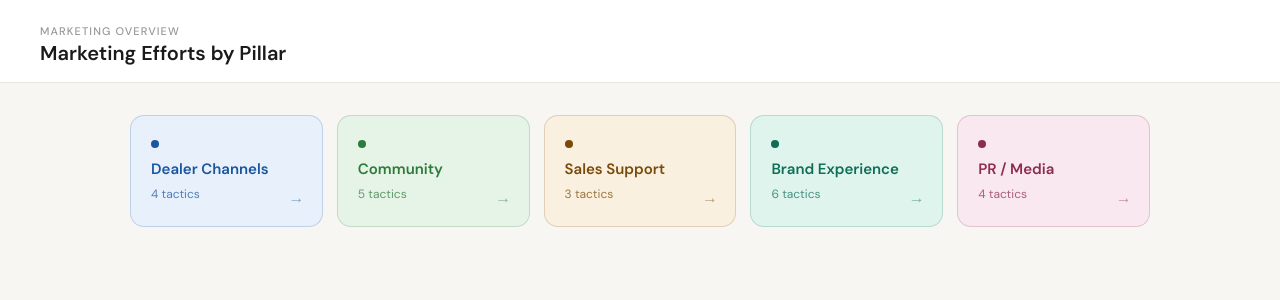
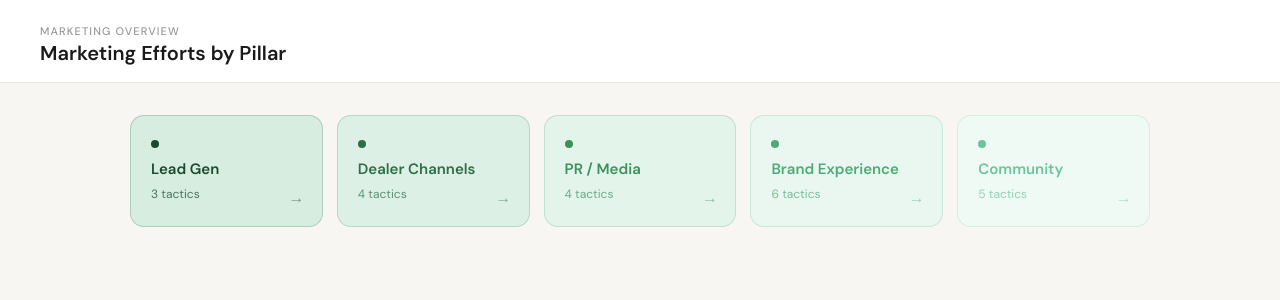
Before and after one commit to strammellsto/marketing-dashboard, a React (Vite) app: page / in a window 1280 px wide. Shown: the top 300 px of the page. Built offline with nearby package versions, Linux system fonts and the light colour scheme.

Commit message:
Update data.js

```diff
--- a/src/data.js
+++ b/src/data.js
@@ -10,10 +10,39 @@
 
 const PILLARS = [
   {
+    id: "leadgen",
+    name: "Lead Gen",
+    color: "#1a4a2e",
+    bg: "#d6ede0",
+    tactics: [
+      {
+        id: "digital-marketing",
+        name: "Integrated Digital Marketing & Demand Gen",
+        dealers: {
+          "Placeholder": "Describe what's happening here.",
+        },
+      },
+      {
+        id: "campaigns",
+        name: "Campaigns (Email / Digital)",
+        dealers: {
+          "Placeholder": "Describe what's happening here.",
+        },
+      },
+      {
+        id: "promotions",
+        name: "Promotions",
+        dealers: {
+          "Placeholder": "Describe what's happening here.",
+        },
+      },
+    ],
+  },
+  {
     id: "dealer",
     name: "Dealer Channels",
-    color: "#1a56a0",
-    bg: "#e8f0fb",
+    color: "#2d6e47",
+    bg: "#ddf0e5",
     tactics: [
       {
         id: "showroom",
@@ -56,10 +85,96 @@ const PILLARS = [
     ],
   },
   {
+    id: "pr",
+    name: "PR / Media",
+    color: "#3d8f5f",
+    bg: "#e3f5eb",
+    tactics: [
+      {
+        id: "print",
+        name: "Print (Paid & Earned)",
+        dealers: {
+          "Placeholder": "Describe what's happening here.",
+        },
+      },
+      {
+        id: "influencers",
+        name: "Influencers",
+        dealers: {
+          "Placeholder": "Describe what's happening here.",
+        },
+      },
+      {
+        id: "press",
+        name: "Press & Media",
+        dealers: {
+          "Placeholder": "Describe what's happening here.",
+        },
+      },
+      {
+        id: "brand-moments",
+        name: "Brand Moments & Product",
+        dealers: {
+          "Placeholder": "Describe what's happening here.",
+        },
+      },
+    ],
+  },
+  {
+    id: "brand",
+    name: "Brand Experience",
+    color: "#4eaa78",
+    bg: "#eaf7f0",
+    tactics: [
+      {
+        id: "web",
+        name: "Web",
+        dealers: {
+          "Placeholder": "Describe what's happening here.",
+        },
+      },
+      {
+        id: "meta",
+        name: "Social — Meta / Facebook",
+        dealers: {
+          "Placeholder": "Describe what's happening here.",
+        },
+      },
+      {
+        id: "tiktok",
+        name: "Social — TikTok",
+        dealers: {
+          "Placeholder": "Describe what's happening here.",
+        },
+      },
+      {
+        id: "linkedin",
+        name: "Social — LinkedIn",
+        dealers: {
+          "Placeholder": "Describe what's happening here.",
+        },
+      },
+      {
+        id: "youtube",
+        name: "Social — YouTube",
+        dealers: {
+          "Placeholder": "Describe what's happening here.",
+        },
+      },
+      {
+        id: "search",
+        name: "Search / AI",
+        dealers: {
+          "Placeholder": "Describe what's happening here.",
+        },
+      },
+    ],
+  },
+  {
     id: "community",
     name: "Community",
-    color: "#2d7a3a",
-    bg: "#e6f4e8",
+    color: "#6dc49a",
+    bg: "#f0faf5",
     tactics: [
       {
         id: "app",
@@ -109,121 +224,6 @@ const PILLARS = [
       },
     ],
   },
-  {
-    id: "sales",
-    name: "Sales Support",
-    color: "#7a4a0a",
-    bg: "#faf0e0",
-    tactics: [
-      {
-        id: "digital-marketing",
-        name: "Integrated Digital Marketing & Demand Gen",
-        dealers: {
-          "Placeholder": "Describe what's happening here.",
-        },
-      },
-      {
-        id: "campaigns",
-        name: "Campaigns (Email / Digital)",
-        dealers: {
-          "Placeholder": "Describe what's happening here.",
-        },
-      },
-      {
-        id: "promotions",
-        name: "Promotions",
-        dealers: {
-          "Placeholder": "Describe what's happening here.",
-        },
-      },
-    ],
-  },
-  {
-    id: "brand",
-    name: "Brand Experience",
-    color: "#0f6e56",
-    bg: "#e0f4ee",
-    tactics: [
-      {
-        id: "web",
-        name: "Web",
-        dealers: {
-          "Placeholder": "Describe what's happening here.",
-        },
-      },
-      {
-        id: "meta",
-        name: "Social — Meta / Facebook",
-        dealers: {
-          "Placeholder": "Describe what's happening here.",
-        },
-      },
-      {
-        id: "tiktok",
-        name: "Social — TikTok",
-        dealers: {
-          "Placeholder": "Describe what's happening here.",
-        },
-      },
-      {
-        id: "linkedin",
-        name: "Social — LinkedIn",
-        dealers: {
-          "Placeholder": "Describe what's happening here.",
-        },
-      },
-      {
-        id: "youtube",
-        name: "Social — YouTube",
-        dealers: {
-          "Placeholder": "Describe what's happening here.",
-        },
-      },
-      {
-        id: "search",
-        name: "Search / AI",
-        dealers: {
-          "Placeholder": "Describe what's happening here.",
-        },
-      },
-    ],
-  },
-  {
-    id: "pr",
-    name: "PR / Media",
-    color: "#8c2d50",
-    bg: "#f9e8ef",
-    tactics: [
-      {
-        id: "print",
-        name: "Print (Paid & Earned)",
-        dealers: {
-          "Placeholder": "Describe what's happening here.",
-        },
-      },
-      {
-        id: "influencers",
-        name: "Influencers",
-        dealers: {
-          "Placeholder": "Describe what's happening here.",
-        },
-      },
-      {
-        id: "press",
-        name: "Press & Media",
-        dealers: {
-          "Placeholder": "Describe what's happening here.",
-        },
-      },
-      {
-        id: "brand-moments",
-        name: "Brand Moments & Product",
-        dealers: {
-          "Placeholder": "Describe what's happening here.",
-        },
-      },
-    ],
-  },
 ];
 
 export { PILLARS };
```
